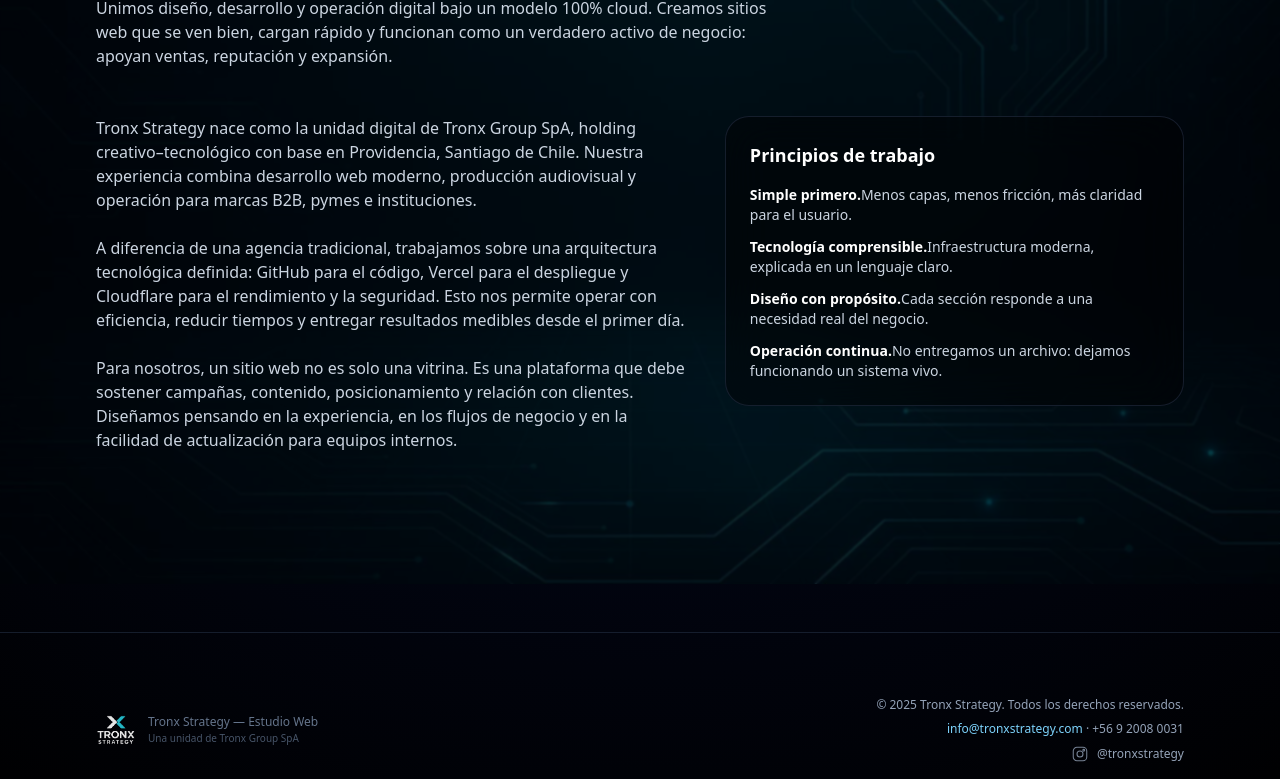
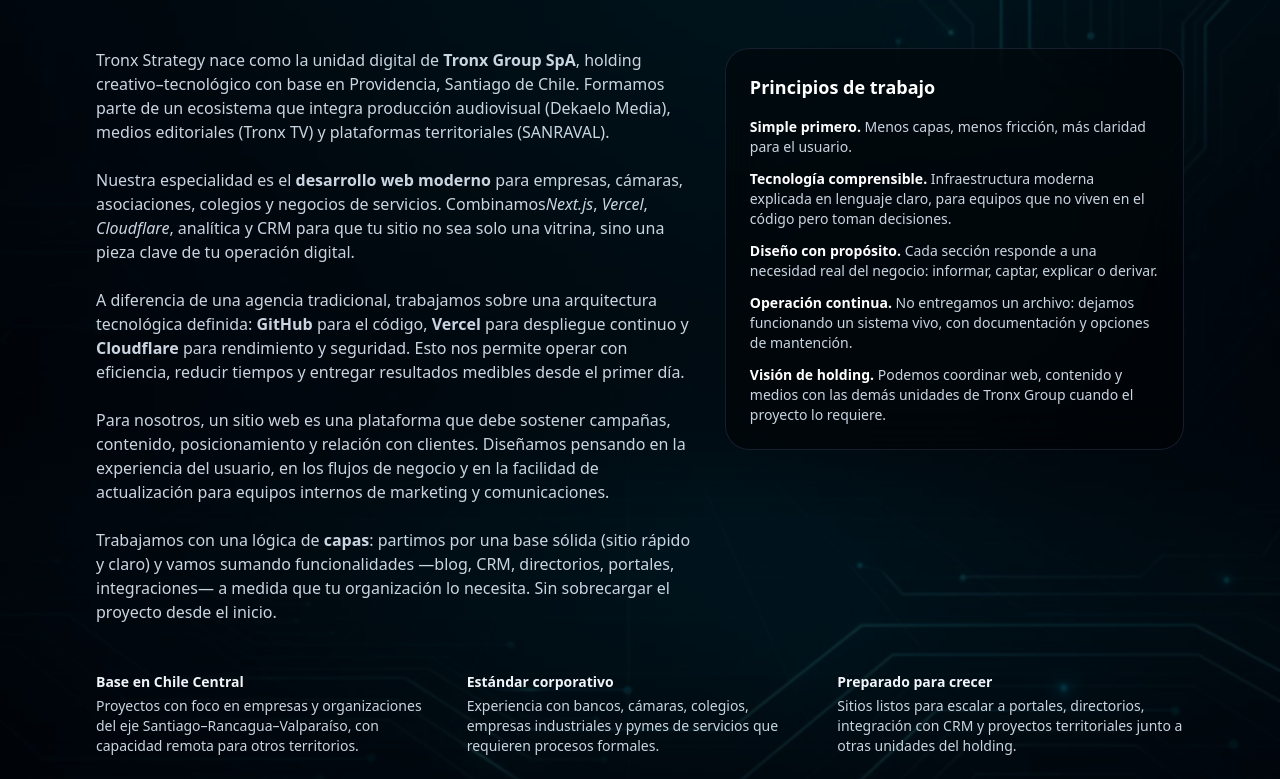
Before and after one commit to TronxGroup/Tronx-Strategy, a Next.js app: page /nosotros in a window 1280 px wide. Shown: the part 401-1180 px from the top of the page. Built offline with nearby package versions, Linux system fonts and the light colour scheme.

Commit message:
Update page.tsx

```diff
--- a/app/nosotros/page.tsx
+++ b/app/nosotros/page.tsx
@@ -1,4 +1,3 @@
-// app/nosotros/page.tsx
 "use client";
 
 import Image from "next/image";
@@ -19,6 +18,7 @@ export default function NosotrosPage() {
 
       {/* Contenido */}
       <div className="relative section py-24">
+        {/* Intro */}
         <section className="max-w-4xl">
           <p className="section-title text-sky-300/90">Nosotros</p>
 
@@ -29,61 +29,121 @@ export default function NosotrosPage() {
           <p className="section-subtitle text-slate-200">
             Unimos diseño, desarrollo y operación digital bajo un modelo 100% cloud.
             Creamos sitios web que se ven bien, cargan rápido y funcionan como un
-            verdadero activo de negocio: apoyan ventas, reputación y expansión.
+            verdadero activo de negocio: apoyan ventas, reputación, captación de leads
+            y comunicación con clientes.
           </p>
         </section>
 
         {/* Contenido principal */}
         <section className="mt-12 grid gap-8 lg:grid-cols-[1.3fr_minmax(0,1fr)] items-start">
+          {/* Texto */}
           <div className="space-y-6 text-sm md:text-base text-slate-300">
             <p>
-              Tronx Strategy nace como la unidad digital de Tronx Group SpA,
+              Tronx Strategy nace como la unidad digital de <strong>Tronx Group SpA</strong>,
               holding creativo–tecnológico con base en Providencia, Santiago de Chile.
-              Nuestra experiencia combina desarrollo web moderno, producción
-              audiovisual y operación para marcas B2B, pymes e instituciones.
+              Formamos parte de un ecosistema que integra producción audiovisual
+              (Dekaelo Media), medios editoriales (Tronx TV) y plataformas territoriales
+              (SANRAVAL).
             </p>
 
             <p>
-              A diferencia de una agencia tradicional, trabajamos sobre una
-              arquitectura tecnológica definida: GitHub para el código, Vercel para
-              el despliegue y Cloudflare para el rendimiento y la seguridad. Esto
-              nos permite operar con eficiencia, reducir tiempos y entregar
-              resultados medibles desde el primer día.
+              Nuestra especialidad es el <strong>desarrollo web moderno</strong> para
+              empresas, cámaras, asociaciones, colegios y negocios de servicios. Combinamos
+              <em>Next.js</em>, <em>Vercel</em>, <em>Cloudflare</em>, analítica y CRM para que tu
+              sitio no sea solo una vitrina, sino una pieza clave de tu operación digital.
             </p>
 
             <p>
-              Para nosotros, un sitio web no es solo una vitrina. Es una plataforma
-              que debe sostener campañas, contenido, posicionamiento y relación con
-              clientes. Diseñamos pensando en la experiencia, en los flujos de
-              negocio y en la facilidad de actualización para equipos internos.
+              A diferencia de una agencia tradicional, trabajamos sobre una arquitectura
+              tecnológica definida: <strong>GitHub</strong> para el código, <strong>Vercel</strong> para
+              despliegue continuo y <strong>Cloudflare</strong> para rendimiento y seguridad.
+              Esto nos permite operar con eficiencia, reducir tiempos y entregar resultados
+              medibles desde el primer día.
+            </p>
+
+            <p>
+              Para nosotros, un sitio web es una plataforma que debe sostener campañas,
+              contenido, posicionamiento y relación con clientes. Diseñamos pensando en la
+              experiencia del usuario, en los flujos de negocio y en la facilidad de
+              actualización para equipos internos de marketing y comunicaciones.
+            </p>
+
+            <p>
+              Trabajamos con una lógica de <strong>capas</strong>: partimos por una base sólida
+              (sitio rápido y claro) y vamos sumando funcionalidades —blog, CRM, directorios,
+              portales, integraciones— a medida que tu organización lo necesita. Sin
+              sobrecargar el proyecto desde el inicio.
             </p>
           </div>
 
           {/* Tarjeta lateral */}
           <div className="card-surface p-6 bg-black/50 backdrop-blur border border-white/10">
-            <h2 className="text-lg font-semibold text-white">Principios de trabajo</h2>
+            <h2 className="text-lg font-semibold text-white">
+              Principios de trabajo
+            </h2>
 
             <ul className="mt-4 space-y-3 text-sm text-slate-300">
               <li>
-                <strong className="text-white">Simple primero.</strong>
+                <strong className="text-white">Simple primero.</strong>{" "}
                 Menos capas, menos fricción, más claridad para el usuario.
               </li>
 
               <li>
-                <strong className="text-white">Tecnología comprensible.</strong>
-                Infraestructura moderna, explicada en un lenguaje claro.
+                <strong className="text-white">Tecnología comprensible.</strong>{" "}
+                Infraestructura moderna explicada en lenguaje claro, para equipos
+                que no viven en el código pero toman decisiones.
               </li>
 
               <li>
-                <strong className="text-white">Diseño con propósito.</strong>
-                Cada sección responde a una necesidad real del negocio.
+                <strong className="text-white">Diseño con propósito.</strong>{" "}
+                Cada sección responde a una necesidad real del negocio: informar,
+                captar, explicar o derivar.
               </li>
 
               <li>
-                <strong className="text-white">Operación continua.</strong>
-                No entregamos un archivo: dejamos funcionando un sistema vivo.
+                <strong className="text-white">Operación continua.</strong>{" "}
+                No entregamos un archivo: dejamos funcionando un sistema vivo,
+                con documentación y opciones de mantención.
+              </li>
+
+              <li>
+                <strong className="text-white">Visión de holding.</strong>{" "}
+                Podemos coordinar web, contenido y medios con las demás unidades
+                de Tronx Group cuando el proyecto lo requiere.
               </li>
             </ul>
+          </div>
+        </section>
+
+        {/* Bloque pequeño extra opcional abajo */}
+        <section className="mt-12 grid gap-6 md:grid-cols-3 text-xs md:text-sm text-slate-300">
+          <div>
+            <p className="font-semibold text-slate-100">
+              Base en Chile Central
+            </p>
+            <p className="mt-1">
+              Proyectos con foco en empresas y organizaciones del eje
+              Santiago–Rancagua–Valparaíso, con capacidad remota para otros
+              territorios.
+            </p>
+          </div>
+          <div>
+            <p className="font-semibold text-slate-100">
+              Estándar corporativo
+            </p>
+            <p className="mt-1">
+              Experiencia con bancos, cámaras, colegios, empresas industriales
+              y pymes de servicios que requieren procesos formales.
+            </p>
+          </div>
+          <div>
+            <p className="font-semibold text-slate-100">
+              Preparado para crecer
+            </p>
+            <p className="mt-1">
+              Sitios listos para escalar a portales, directorios, integración
+              con CRM y proyectos territoriales junto a otras unidades del holding.
+            </p>
           </div>
         </section>
       </div>
```
